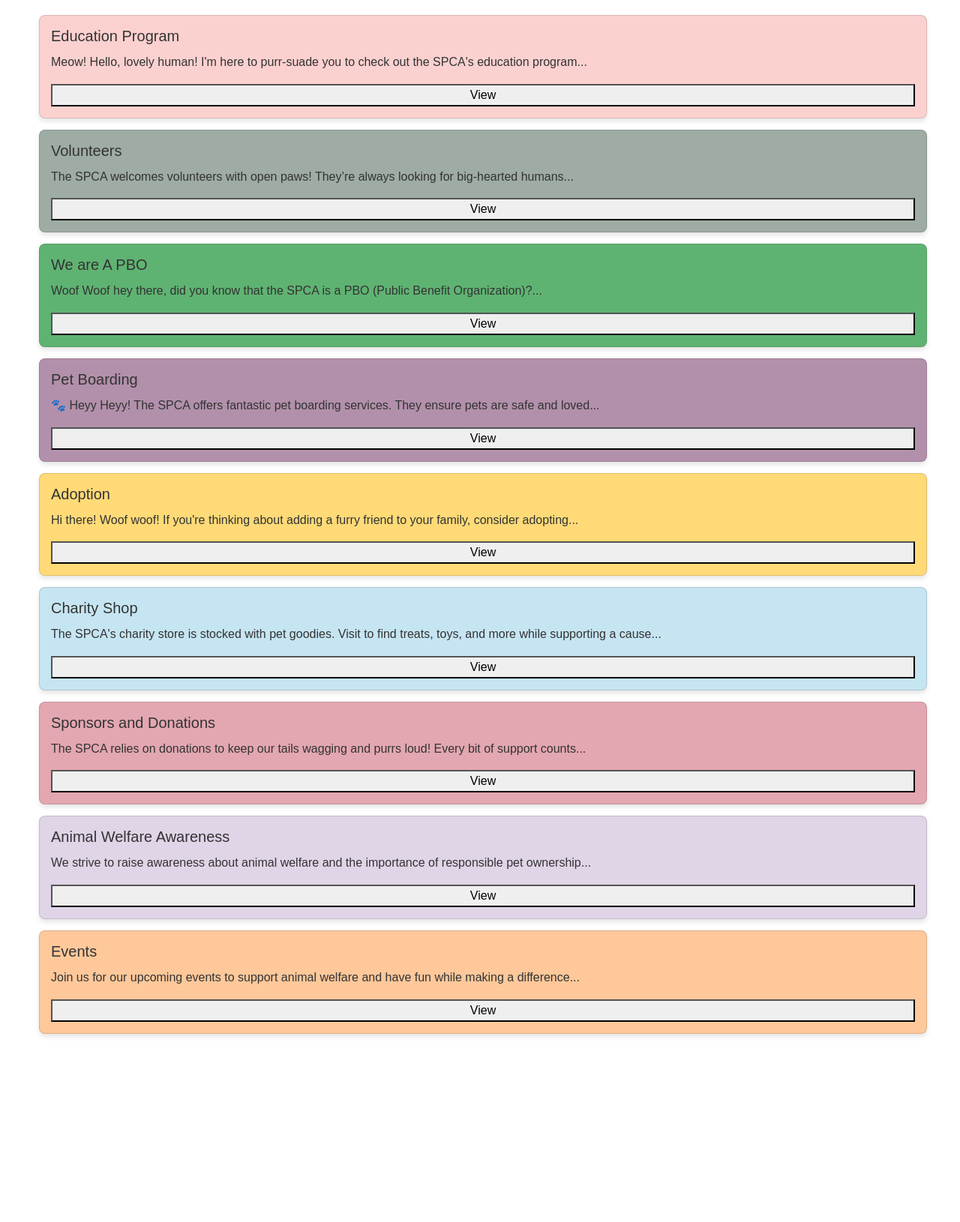
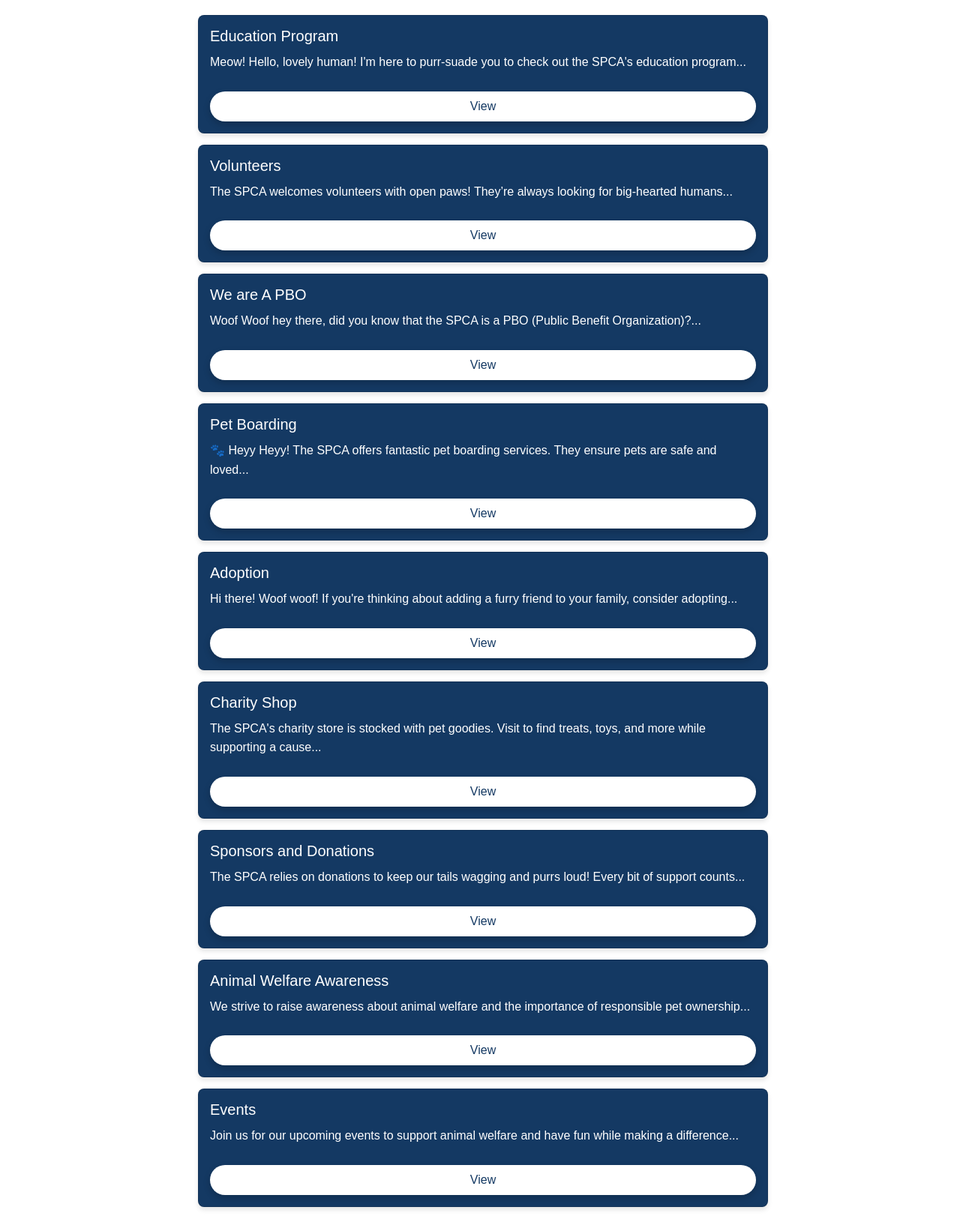
Before and after one commit to Stoffel5/WIL-SPCA-app, an ASP.NET Core app: page /browsing in a window 1280 px wide. Shown: the part 115-1745 px from the top of the page at 75% size. Before the commit the page ends 1498 px from the top, so only its background shows below. Run offline with ASP.NET Core 8, Linux system fonts and the light colour scheme; style sheets or scripts are compiled from the project's sources.

Commit message:
browsing page layout fixed

```diff
--- a/WIL-SPCS/Pages/Browsing.razor
+++ b/WIL-SPCS/Pages/Browsing.razor
@@ -83,8 +83,9 @@
         flex-direction: column;
         gap: 15px;
         padding: 20px;
-        width: 100%;
         box-sizing: border-box;
+        max-width: 800px;
+        margin: 0 auto;
     }
 
     .card {
@@ -93,6 +94,8 @@
         border-radius: 8px;
         box-shadow: 0 4px 6px rgba(0, 0, 0, 0.1);
         transition: transform 0.3s ease, box-shadow 0.3s ease, background-color 0.3s ease, color 0.3s ease;
+        background-color: #143963;
+        color: white;
     }
 
         .card:hover {
@@ -102,60 +105,88 @@
             color: #143963;
         }
 
+            .card:hover h4 {
+                color: #143963; /* Ensure the heading stays visible on hover */
+            }
+
+            .card:hover p {
+                color: #143963; /* Ensure the paragraph stays visible on hover */
+            }
+
     .education-card {
-        background-color: #FBD1CF;
+        background-color: #143963;
         color: #333;
     }
 
     .volunteers-card {
-        background-color: #9EACA4;
+        background-color: #143963;
         color: #333;
     }
 
     .events-card {
-        background-color: #FEC89A;
+        background-color: #143963;
         color: #333;
     }
 
     .pbo-card {
-        background-color: #5FB372;
+        background-color: #143963;
         color: #333;
     }
 
     .pet-boarding-card {
-        background-color: #B290AB;
+        background-color: #143963;
         color: #333;
     }
 
     .adoption-card {
-        background-color: #FFDA77;
+        background-color: #143963;
         color: #333;
     }
 
     .awareness-card {
-        background-color: #E0D4E7;
+        background-color: #143963;
         color: #333;
     }
 
     .charity-shop-card {
-        background-color: #C6E5F2;
+        background-color: #143963;
         color: #333;
     }
 
     .sponsors-card {
-        background-color: #E3A7B1;
+        background-color: #143963;
         color: #333;
     }
 
     h4 {
         font-size: 20px;
         margin-bottom: 10px;
-        color: inherit;
+        color: white;
     }
 
     p {
         font-size: 16px;
         line-height: 1.6;
+        color: white;
     }
 
+    .view-btn {
+        margin-top: 10px;
+        padding: 8px 15px;
+        background-color: #ffffff;
+        color: #143963;
+        border: none;
+        border-radius: 20px;
+        font-size: 1em;
+        box-shadow: 0px 4px 10px rgba(0, 0, 0, 0.2);
+        transition: background-color 0.3s ease, color 0.3s ease, box-shadow 0.3s ease;
+        cursor: pointer;
+    }
+
+        .view-btn:hover {
+            background-color: #828387;
+            color: #ffffff;
+            box-shadow: 0px 6px 12px rgba(0, 0, 0, 0.3);
+        }
+
 </style>
```
